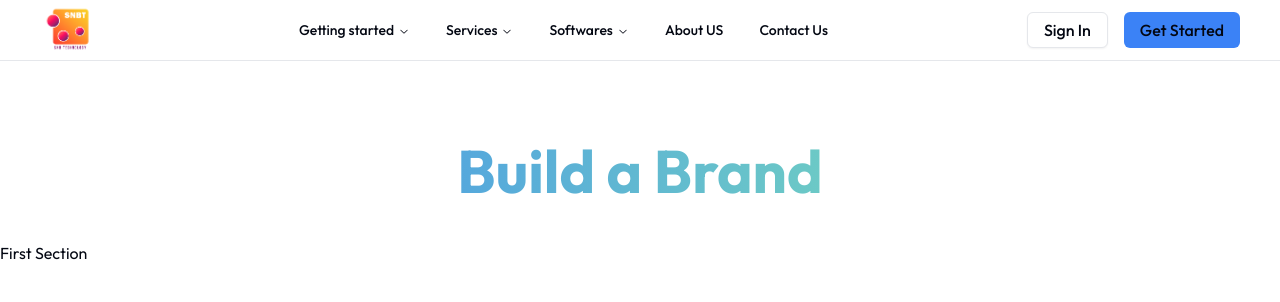
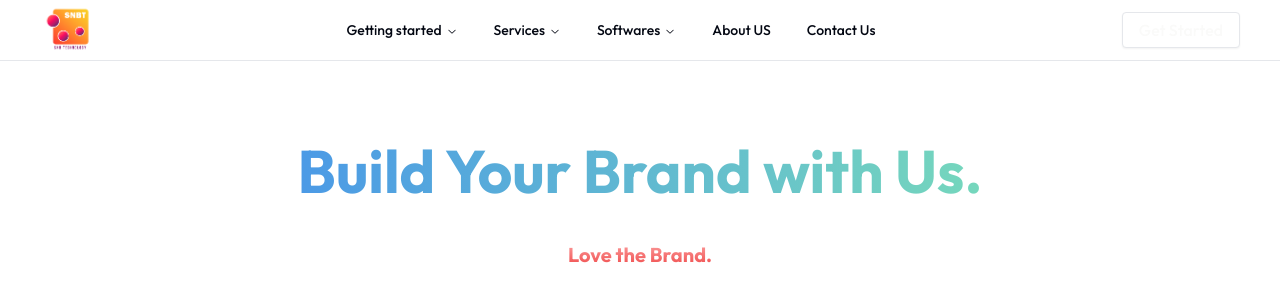
Before and after one commit to amitbej/NEXTJS-ShadCN, a Next.js app: page / in a window 1280 px wide. Shown: the top 302 px of the page. Built offline with nearby package versions, Linux system fonts and the light colour scheme.

Commit message:
Minor_Changes

```diff
--- /dev/null
+++ b/src/app/aboutus/aboutus.tsx
@@ -0,0 +1,9 @@
+import React from 'react'
+
+function aboutus() {
+  return (
+    <div>aboutus</div>
+  )
+}
+
+export default aboutus
--- a/src/app/first-section/page.tsx
+++ b/src/app/first-section/page.tsx
@@ -10,10 +10,20 @@ const firstpage = () => {
        bg-clip-text text-transparent"
         >
           {" "}
-          Build a Brand
+          Build Your Brand with Us.
         </div>
+        <p
+          className="text-lg md:text-xl md-10
+        bg-gradient-to-t
+        from-red-500
+        to-red-300
+        bg-clip-text
+        text-transparent
+        font-bold"
+        >
+          Love the Brand.
+        </p>
       </div>
-      First Section{" "}
     </section>
   );
 };
--- a/src/app/layout.tsx
+++ b/src/app/layout.tsx
@@ -5,8 +5,8 @@ import "./globals.css";
 const font = Outfit({ subsets: ["latin"] });
 
 export const metadata: Metadata = {
-  title: "Create Next App",
-  description: "Generated by create next app",
+  title: "SNB Technology",
+  description: "Created By AmitBej",
 };
 
 export default function RootLayout({
--- a/src/app/navbar/actionbutton.tsx
+++ b/src/app/navbar/actionbutton.tsx
@@ -38,11 +38,7 @@ const actionbutton = () => {
       </div>
 
       <div className="hidden md:flex md:space-x-4">
-        <Button className="text-md" variant={"outline"}>
-          Sign In
-        </Button>
-
-        <Button className="text-md bg-blue-500" variant={"ghost"}>
+          <Button className="text-md" variant={"snbej"}>
           Get Started
         </Button>
       </div>
--- a/src/app/navbar/navmidcompbar.tsx
+++ b/src/app/navbar/navmidcompbar.tsx
@@ -147,14 +147,14 @@ const navmidcompbar = () => {
             </NavigationMenuContent>
           </NavigationMenuItem>
           <NavigationMenuItem>
-            <Link href="/docs" legacyBehavior passHref>
+            <Link href="/aboutus" legacyBehavior passHref>
               <NavigationMenuLink className={navigationMenuTriggerStyle()}>
                 About US
               </NavigationMenuLink>
             </Link>
           </NavigationMenuItem>
           <NavigationMenuItem>
-            <Link href="/docs" legacyBehavior passHref>
+            <Link href="/contactus" legacyBehavior passHref>
               <NavigationMenuLink className={navigationMenuTriggerStyle()}>
                 Contact Us
               </NavigationMenuLink>
--- a/src/components/ui/button.tsx
+++ b/src/components/ui/button.tsx
@@ -20,7 +20,7 @@ const buttonVariants = cva(
         ghost: "hover:bg-accent hover:text-accent-foreground",
         link: "text-primary underline-offset-4 hover:underline",
         snbej:
-          "px-6 py-2 bg-blue-500 rounded my-3 hover:bg-blue-600 text-stone-50",
+          "border border-input bg-background shadow-sm hover:bg-orange-400 hover:text-accent-foreground  rounded my-3 text-stone-50",
       },
       size: {
         default: "h-9 px-4 py-2",
```
